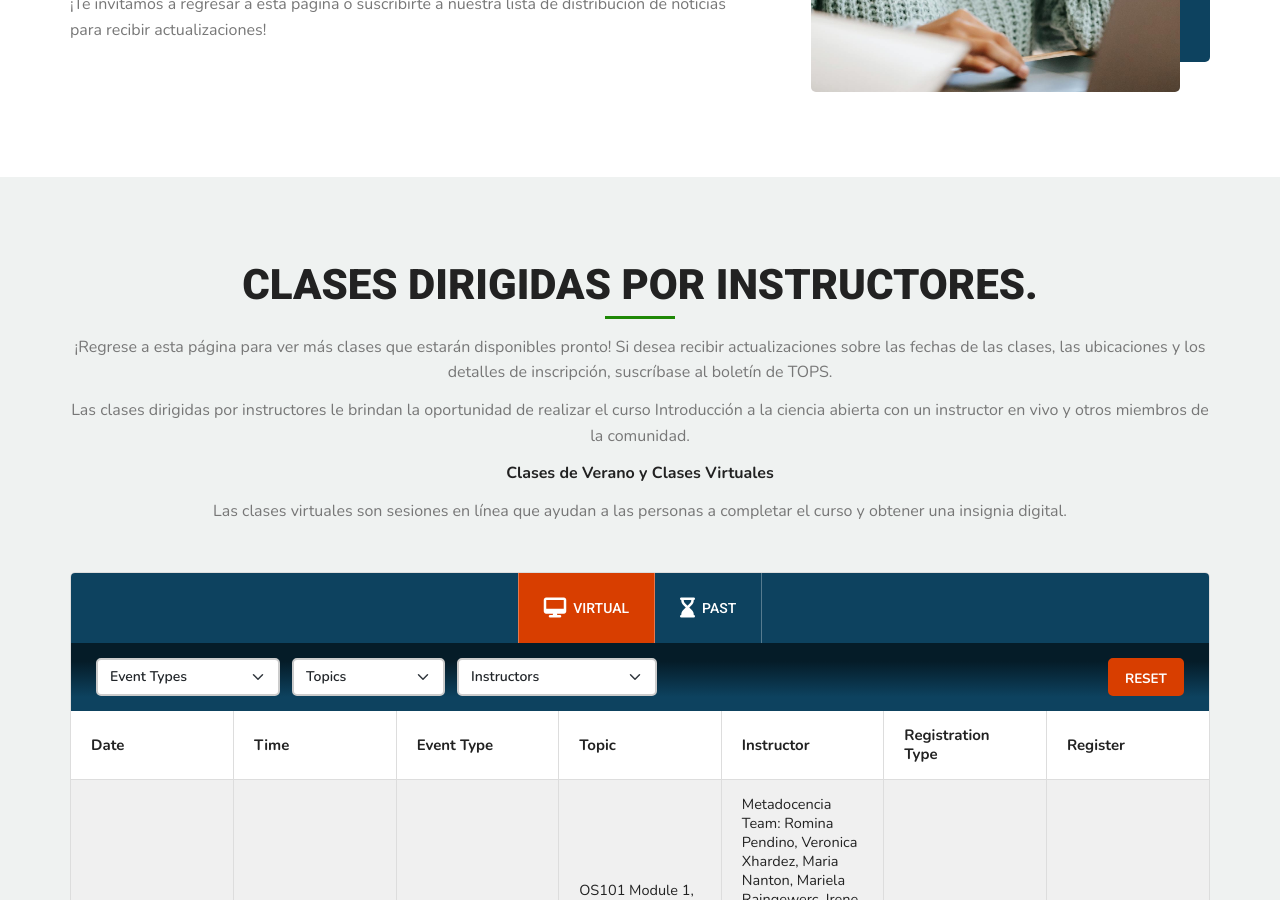
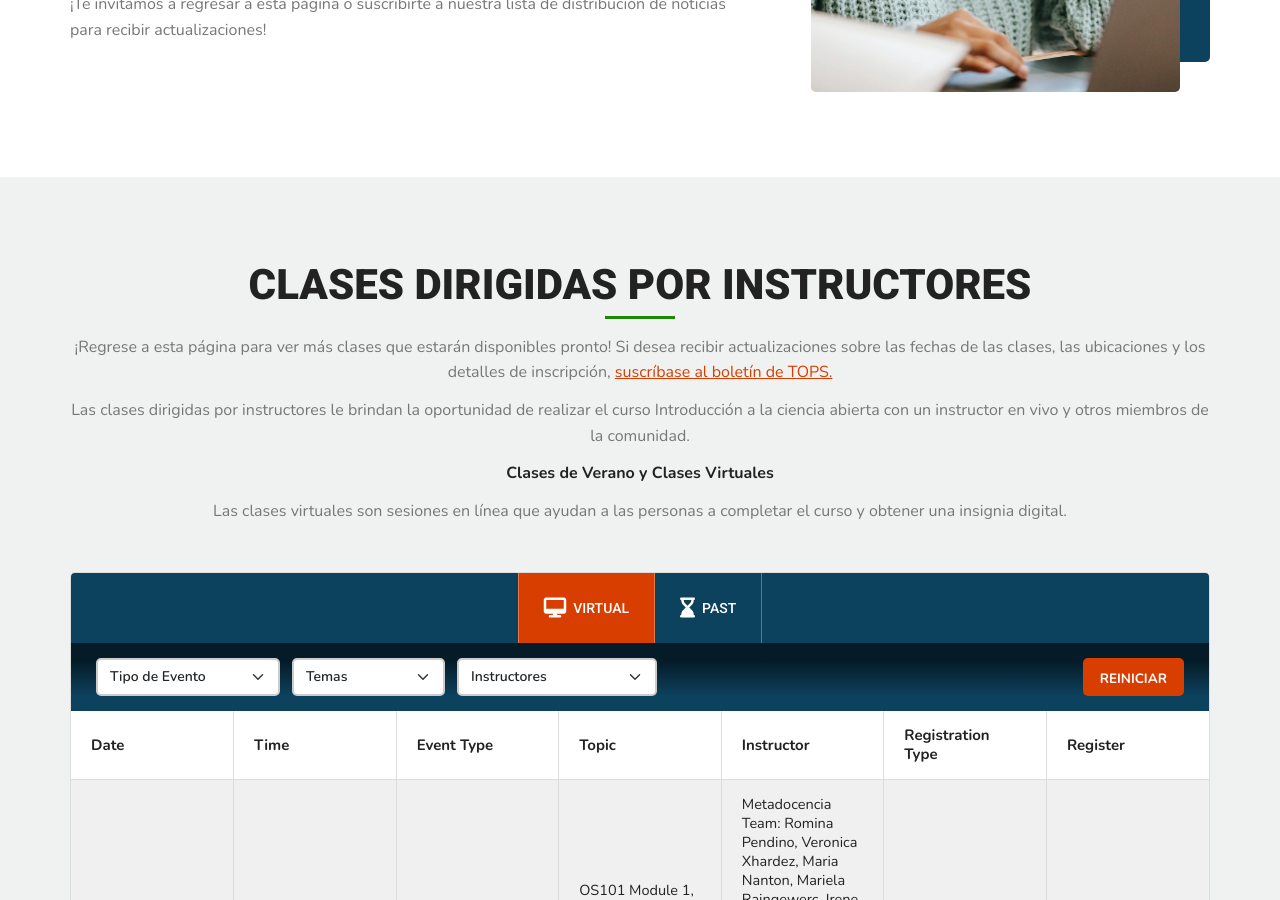
Before and after one commit to bressler1995/TOPS-Website-Front-End, a Jekyll site: the page built from pages/os101spanish.md, in a window 1280 px wide and 900 px high, scrolled down 2087 px. Built offline with Jekyll 4.4.1, drawn with Linux system fonts in a browser that asks for light colours; a script that is not in the unit is left out; part of the change alters nothing that is shown.

Commit message:
Change filter UI to Spanish

```diff
--- a/_includes/os101spanish/instructorled.html
+++ b/_includes/os101spanish/instructorled.html
@@ -2,9 +2,9 @@
     <div class="container tops_container">
       <div class="row">
         <div class="col-12 tops_workshops_primary_content primary_content_md">
-          <h2 class="text-center mb-2">Clases dirigidas por Instructores.</h2>
+          <h2 class="text-center mb-2">Clases dirigidas por Instructores</h2>
           <div class="tops_divider div_larger justify-content-center mb-3"><div class="div_inner"></div></div>
-          <p>¡Regrese a esta página para ver más clases que estarán disponibles pronto! Si desea recibir actualizaciones sobre las fechas de las clases, las ubicaciones y los detalles de inscripción, suscríbase al boletín de TOPS.</p>
+          <p>¡Regrese a esta página para ver más clases que estarán disponibles pronto! Si desea recibir actualizaciones sobre las fechas de las clases, las ubicaciones y los detalles de inscripción, <a target="_blank" href="https://bressler1995.github.io/TOPS-Website-Development/signup/">suscríbase al boletín de TOPS.</a></p>
           <p>Las clases dirigidas por instructores le brindan la oportunidad de realizar el curso Introducción a la ciencia abierta con un instructor en vivo y otros miembros de la comunidad.</p>
           <p><strong>Clases de Verano y Clases Virtuales</strong></p>
           <p>Las clases virtuales son sesiones en línea que ayudan a las personas a completar el curso y obtener una insignia digital.</p>
@@ -26,13 +26,13 @@
                   <div class="workshop_table_filters">
                     <div class="d-flex flex-row flex-wrap justify-content-start workshop_table_filters_selectoutter">
                       <select class="form-select" data-col-index="2">
-                          <option selected="">Event Types</option>
+                          <option selected="">Tipo de Evento</option>
                           <option value="TOPST Virtual Cohort">TOPST Virtual Cohort</option>
                           <option value="ALTa Ciencia Abierta">ALTa Ciencia Abierta</option>
                           <option value="OLS Nebula Program">OLS Nebula Program</option>
                       </select>
                       <select class="form-select" data-col-index="3">
-                          <option selected="">Topics</option>
+                          <option selected="">Temas</option>
                           <option value="OS101 Module 1">OS101 Module 1</option>
                           <option value="OS101 Module 2">OS101 Module 2</option>
                           <option value="OS101 Module 3">OS101 Module 3</option>
@@ -40,7 +40,7 @@
                           <option value="OS101 Module 5">OS101 Module 5</option>
                       </select>
                       <select class="form-select" data-col-index="4">
-                          <option selected="">Instructors</option>
+                          <option selected="">Instructores</option>
                           <!-- DUTC -->
                           <optgroup label="Don't Use This Code">
                               <option value="Cameron Riddell">Cameron Riddell</option>
@@ -76,7 +76,7 @@
                       </select>
                     </div>
                     <div class="d-flex flex-row flex-wrap justify-content-end workshop_table_filters_resetoutter">
-                      <a class="btn btn-primary workshop_table_resetopt" href="javascript:void(0)" role="button">Reset</a>
+                      <a class="btn btn-primary workshop_table_resetopt" href="javascript:void(0)" role="button">Reiniciar</a>
                     </div>
                   </div>
                   <div class="workshop_table_table">
@@ -162,7 +162,7 @@
                     <div class="workshop_table_filters">
                           <div class="d-flex flex-row flex-wrap justify-content-start workshop_table_filters_selectoutter">
                               <select class="form-select" data-col-index="2">
-                                  <option selected="">Event Types</option>
+                                  <option selected="">Tipo de Evento</option>
                                   <option value="Curriculum Beta Test">Curriculum Beta Test</option>
                                   <option value="JPL Internal">JPL Internal</option>
                                   <option value="ScienceCore">ScienceCore</option>
@@ -170,7 +170,7 @@
                                   <option value="TOPST">TOPST</option>
                               </select>
                               <select class="form-select" data-col-index="3">
-                                  <option selected="">Locations</option>
+                                  <option selected="">Ubicaciones</option>
                                   <option value="Pasadena, CA">Pasadena, CA</option>
                                   <option value="Greenbelt, MD">Greenbelt, MD</option>
                                   <option value="Tacoma, WA">Tacoma, WA</option>
@@ -179,7 +179,7 @@
                                   <option value="Virtual">Virtual</option>
                               </select>
                               <select class="form-select" data-col-index="4">
-                                  <option selected="">Topics</option>
+                                  <option selected="">Temas</option>
                                   <option value="OS101 Module 1">OS101 Module 1</option>
                                   <option value="OS101 Module 2">OS101 Module 2</option>
                                   <option value="OS101 Module 3">OS101 Module 3</option>
@@ -189,7 +189,7 @@
                                   <option value="OLS Nebula Program">OLS Nebula Program</option>
                               </select>
                               <select class="form-select" data-col-index="5">
-                                  <option selected="">Instructors</option>
+                                  <option selected="">Instructores</option>
                                   <!-- DUTC -->
                                   <optgroup label="Don't Use This Code">
                                       <option value="Cameron Riddell">Cameron Riddell</option>
@@ -226,7 +226,7 @@
                               </select>
                           </div>
                           <div class="d-flex flex-row flex-wrap justify-content-end workshop_table_filters_resetoutter">
-                              <a class="btn btn-primary workshop_table_resetopt" href="javascript:void(0)" role="button">Reset</a>
+                              <a class="btn btn-primary workshop_table_resetopt" href="javascript:void(0)" role="button">Reiniciar</a>
                           </div>
                     </div>
                     <div class="workshop_table_table">
```
